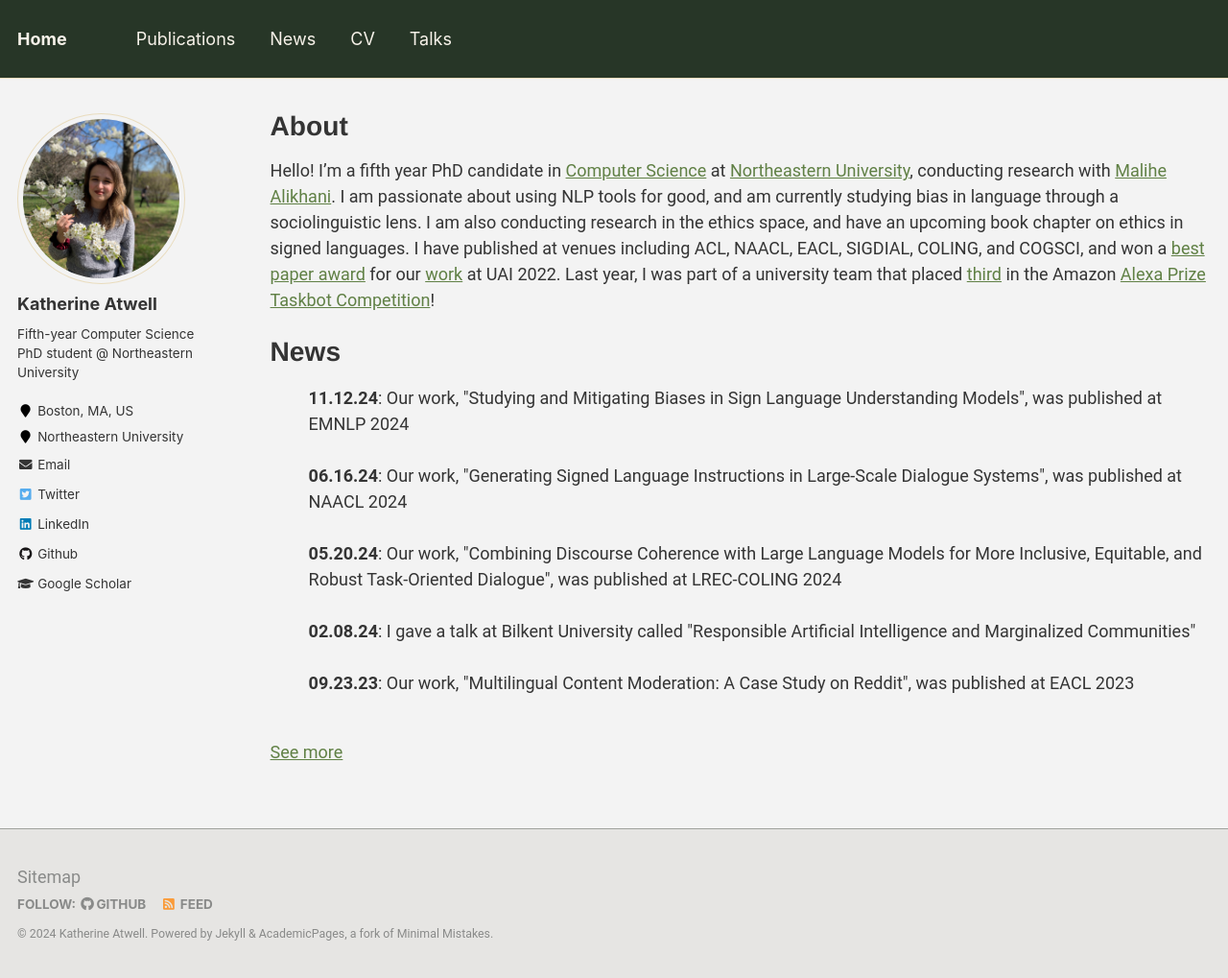
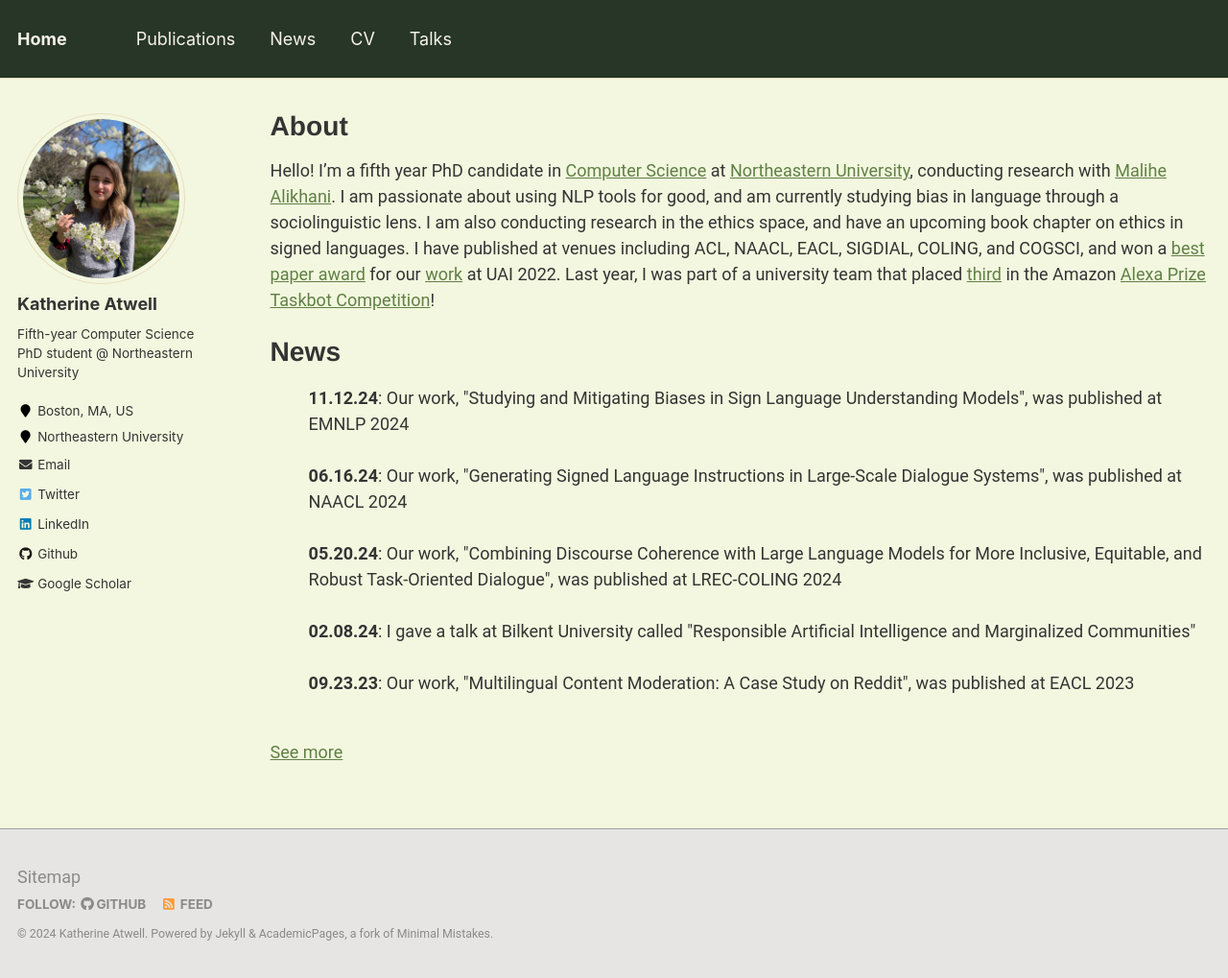
Before and after one commit to katherine-atwell/katherine-atwell.github.io, a Jekyll site: the page built from _pages/about.md, in a window 1280 px wide and 1019 px high. Shown: the whole window at 96% size. Built offline with Jekyll 4.4.1, drawn with Linux system fonts in a browser that asks for light colours.

Commit message:
style changes

```diff
--- a/_sass/_variables.scss
+++ b/_sass/_variables.scss
@@ -48,8 +48,8 @@
    Colors
    ========================================================================== */
 
-   $background-color: #f3f3f3;
-   $body-color: #f3f3f3;
+   $background-color: #f3f7df;
+   $body-color: #f3f7df;
    $text-color: #343434;
    $muted-text-color: #8e8b82;
    $primary-color: #343434;
```
